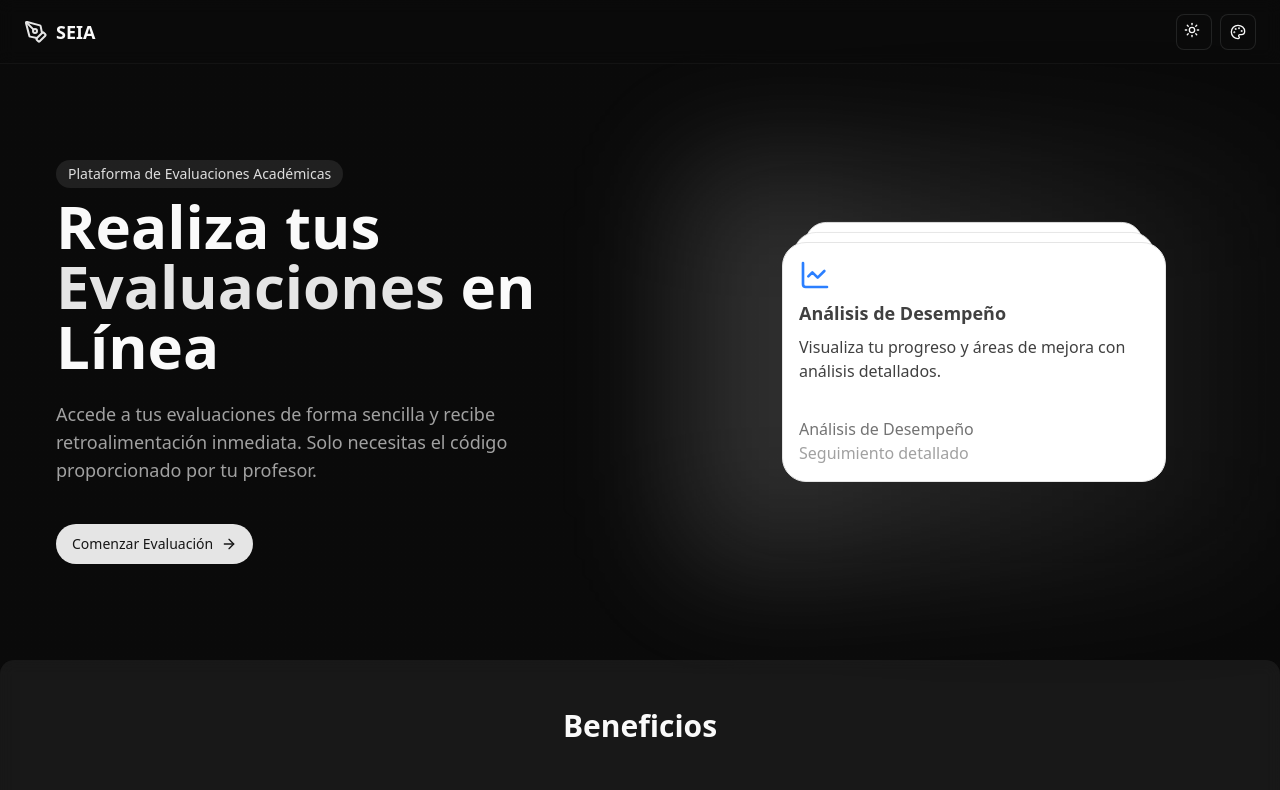
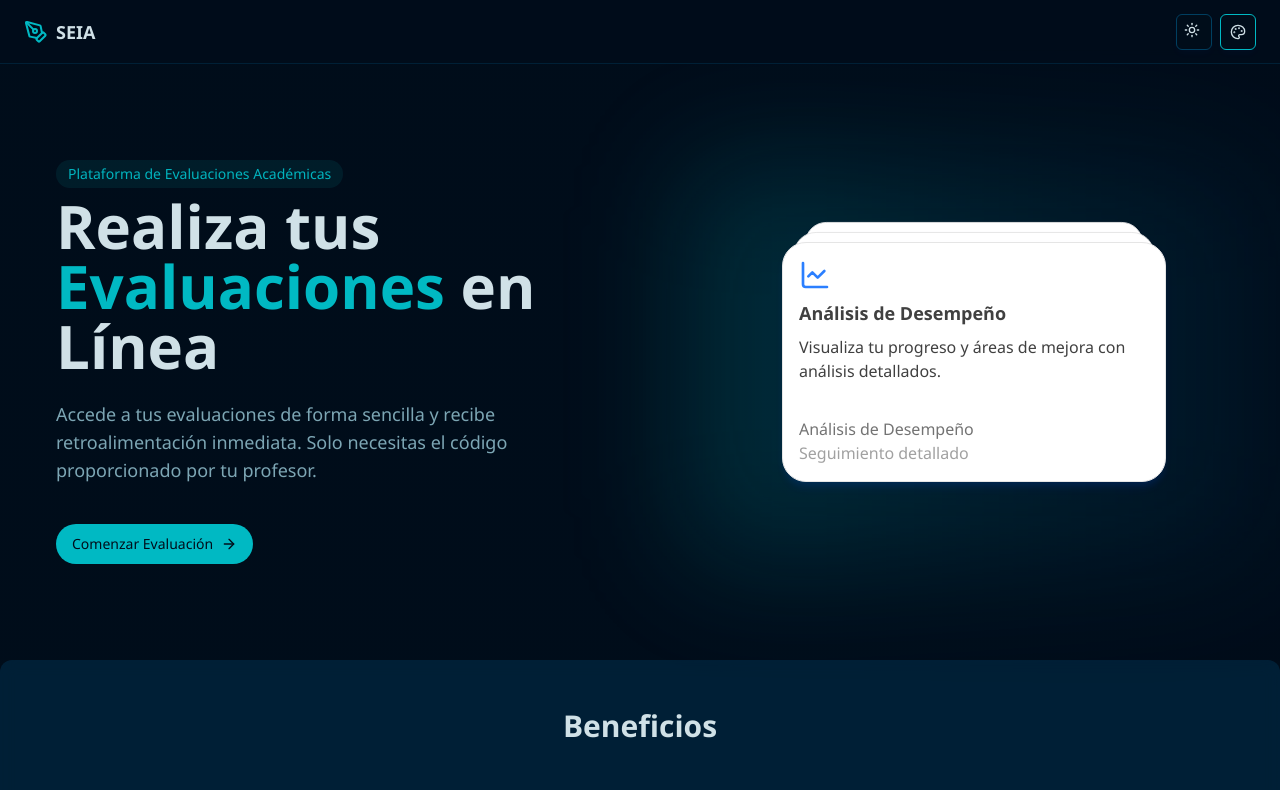
Before and after one commit to jfinfotest/seiav2, a Next.js app: page / in a window 1280 px wide. Shown: the top 790 px of the page. Built offline with nearby package versions, Linux system fonts and the light colour scheme; a web font is replaced by a local one.

Commit message:
feat(theme): set blue-theme as default when no theme is saved
Previously, the default theme was dark when no theme was saved in localStorage. This change makes blue-theme the default to provide a more consistent user experience.

```diff
--- a/src/components/theme/ThemeToggle.tsx
+++ b/src/components/theme/ThemeToggle.tsx
@@ -57,11 +57,15 @@ export default function ThemeToggle({ className }: ThemeToggleProps) {
   useEffect(() => {
     setMounted(true);
 
-    // Restaurar el tema personalizado si existe en localStorage
+    // Restaurar el tema personalizado si existe en localStorage o establecer blue-theme por defecto
     if (typeof window !== 'undefined') {
       const savedTheme = localStorage.getItem('selected-theme');
       if (savedTheme && savedTheme !== 'light' && savedTheme !== 'dark' && savedTheme !== 'system') {
         setCustomTheme(savedTheme);
+      } else {
+        // Establecer blue-theme como predeterminado si no hay tema guardado
+        setCustomTheme('blue-theme');
+        applyTheme('blue-theme');
       }
     }
   }, []);
@@ -150,8 +154,9 @@ export default function ThemeToggle({ className }: ThemeToggleProps) {
         setCustomTheme(savedTheme);
       }
     } else {
-      // Si no hay tema guardado, respetar el tema predeterminado del ThemeProvider (dark)
-      applyTheme("dark");
+      // Si no hay tema guardado, aplicar blue-theme como predeterminado
+      applyTheme("blue-theme");
+      setCustomTheme("blue-theme");
     }
   }, [applyTheme]);
 
```
